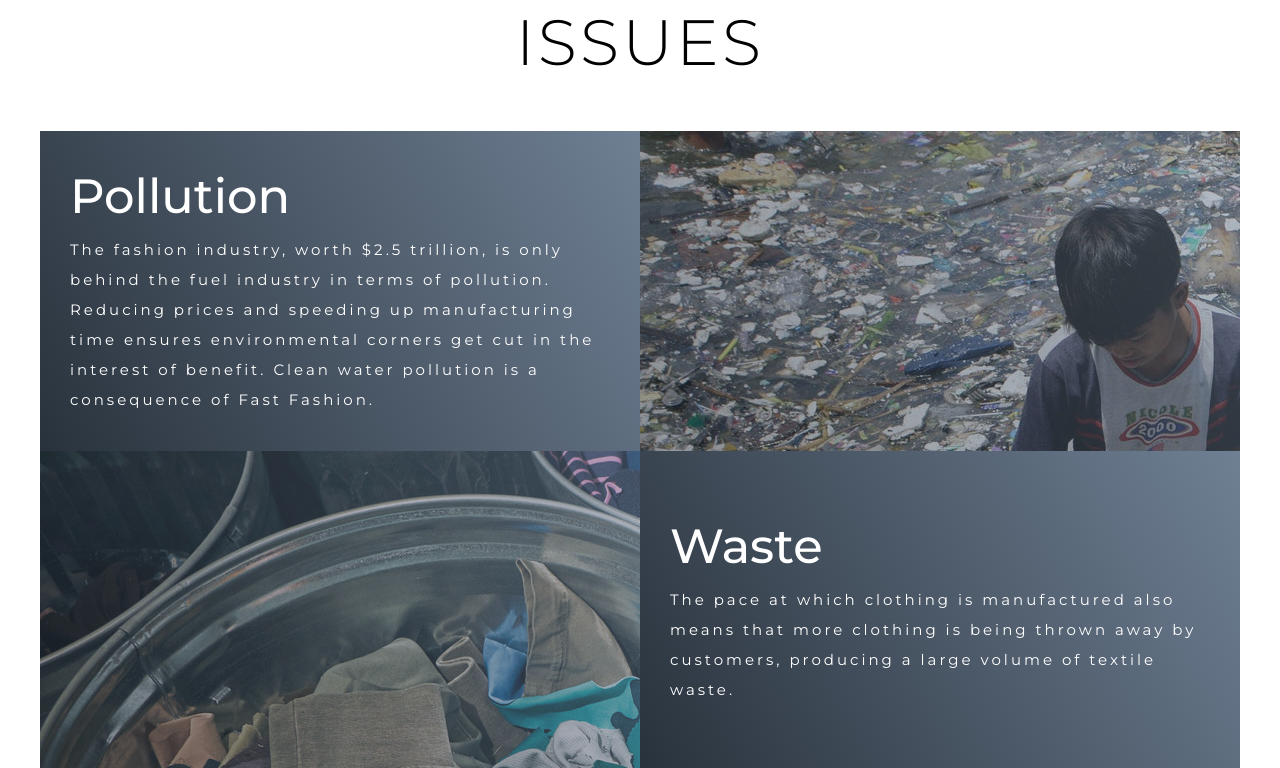
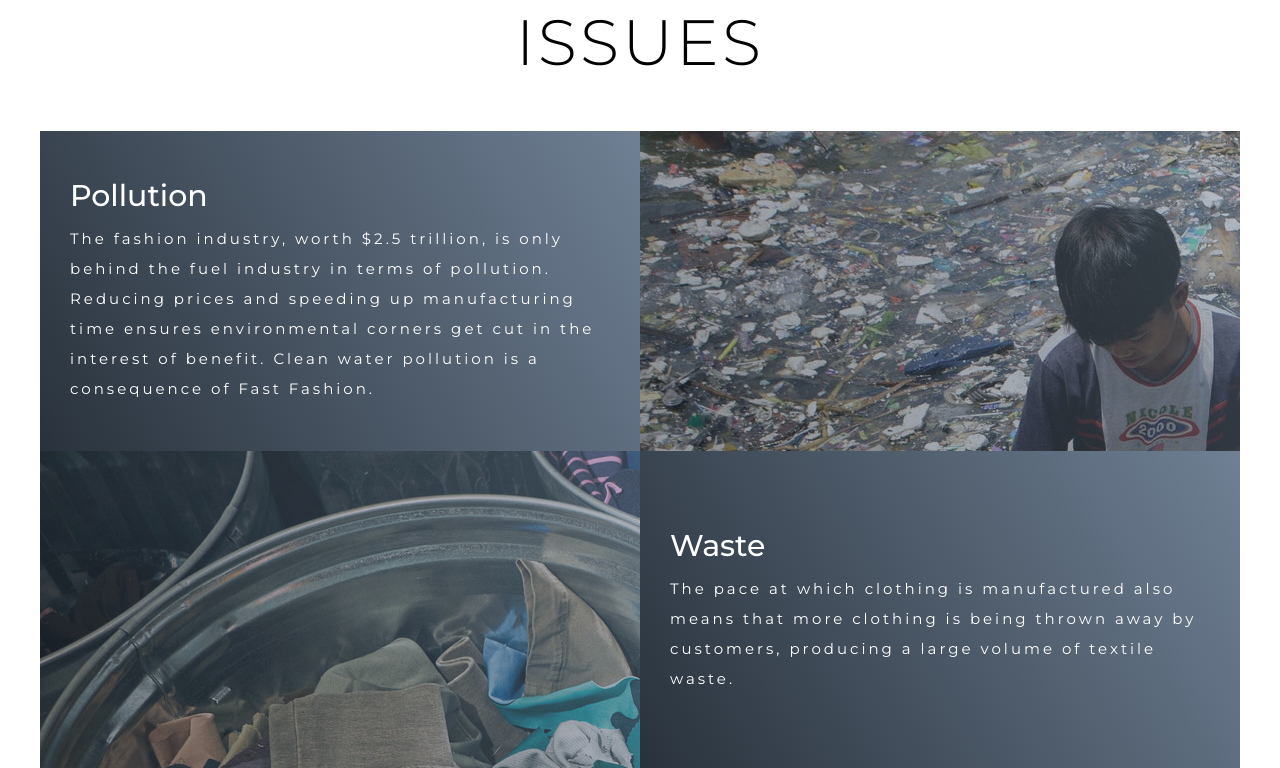
Before and after one commit to s354388/snowball1, a plain HTML site: page snowball challenge/index.html in a window 1280 px wide. Shown: the part 1841-2609 px from the top of the page. Drawn offline with Linux system fonts and the light colour scheme; a script that the page names is missing.

Commit message:
Font-size update

```diff
--- a/snowball challenge/snowball.css
+++ b/snowball challenge/snowball.css
@@ -354,7 +354,7 @@ a{
 
 #issues .issue-info h1{
   font-family: 'Montserrat', sans-serif;
-  font-size: 3rem;
+  font-size: 2rem;
   font-weight: 500;
 }
 
@@ -403,6 +403,10 @@ a{
     margin: 0 auto;
     padding: 100px 0;
     height: 250vh;
+  }
+
+  #issues .issue-info h1{
+    font-size: 30px;
   }
 
   #issues .all-issues{
```
